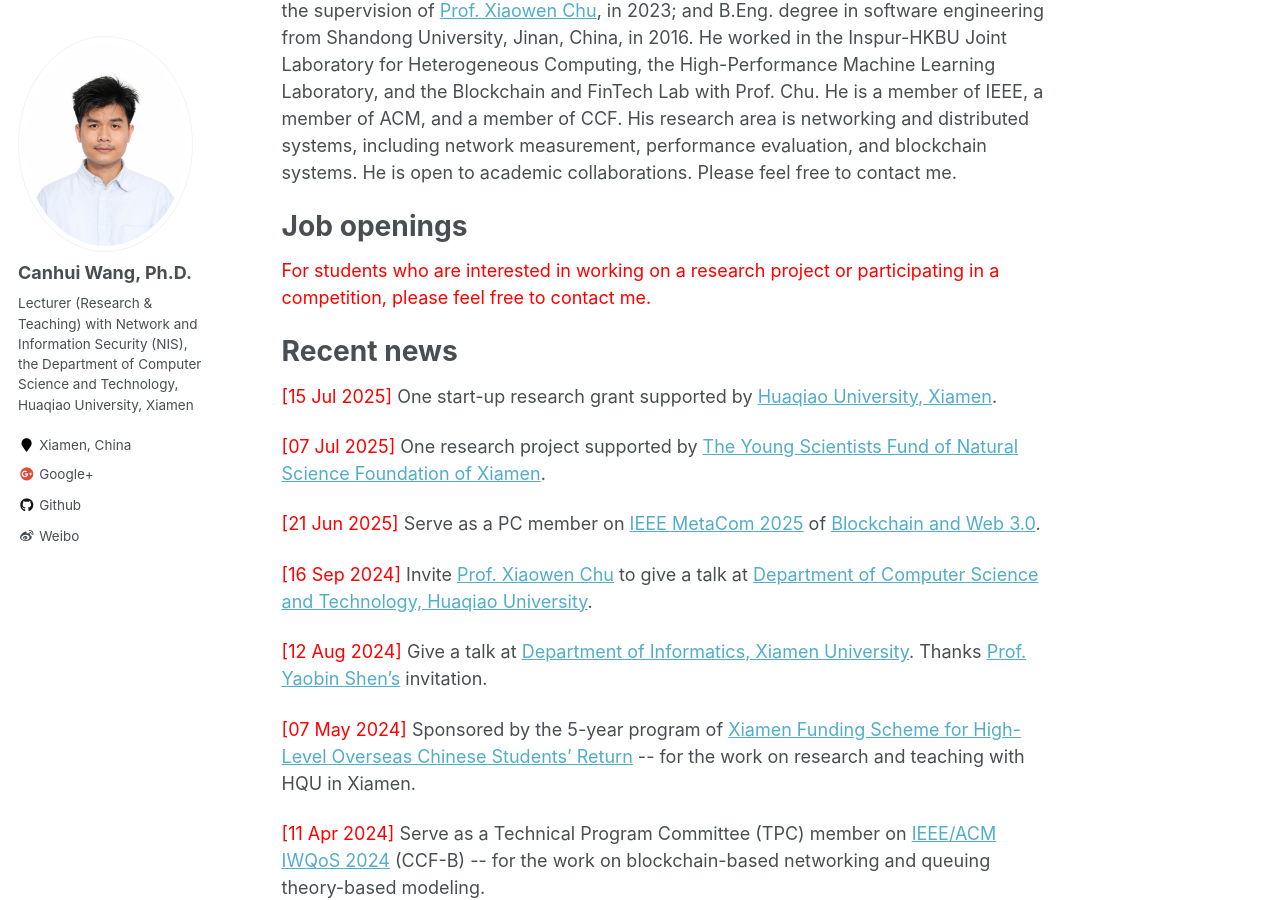
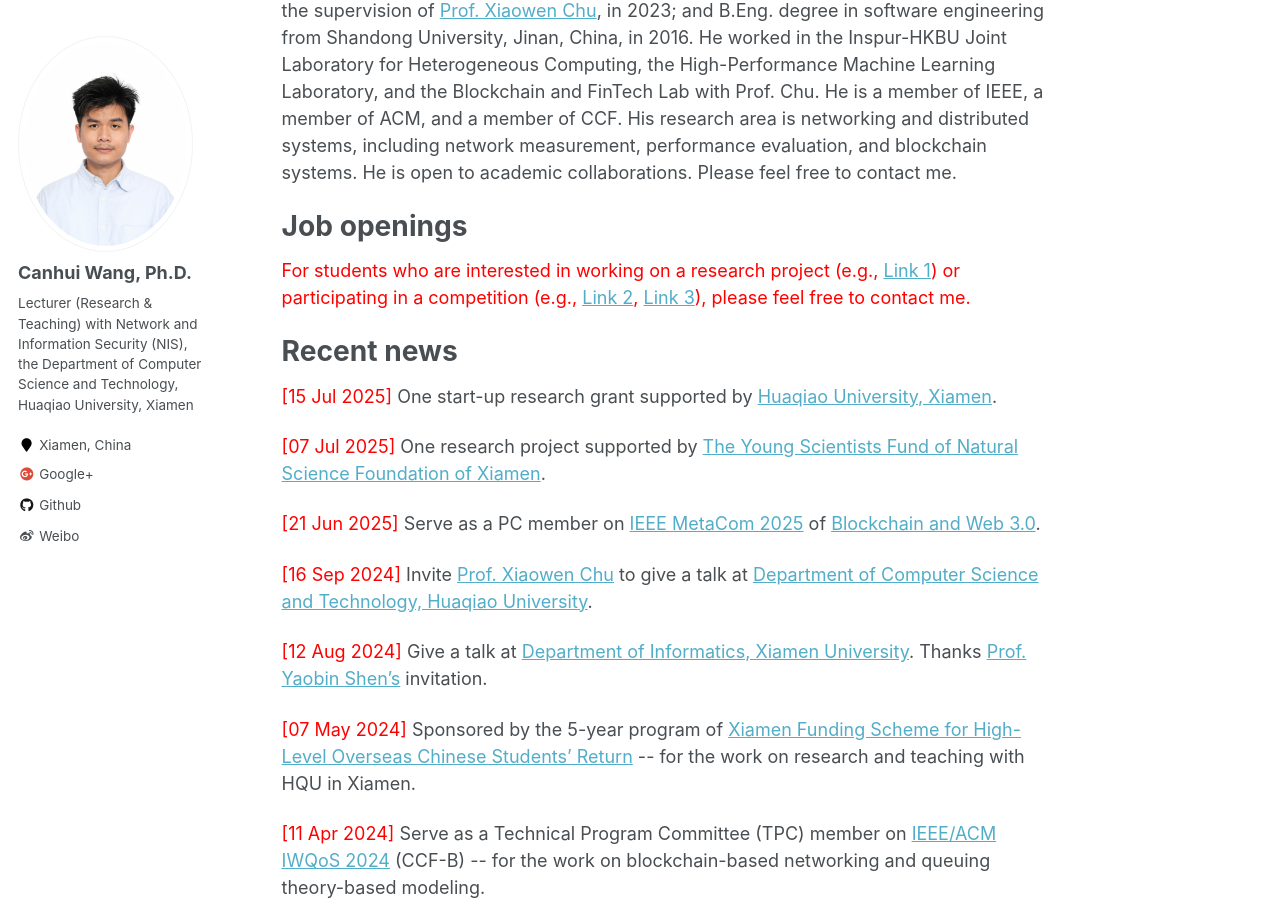
Before and after one commit to Canhui/canhui.github.io, a Jekyll site: the page built from _pages/about.md, in a window 1280 px wide and 900 px high, scrolled down 433 px. Built offline with Jekyll 4.4.1, drawn with Linux system fonts in a browser that asks for light colours; some of the changed text lies outside the part shown.

Commit message:
Update about.md

```diff
--- a/_pages/about.md
+++ b/_pages/about.md
@@ -14,7 +14,7 @@ Canhui Wang is currently a Lecturer (Research & Teaching) with Network and Infor
 
 Job openings
 ======
-<span style="color:red"> For students who are interested in working on a research project or participating in a competition, please feel free to contact me.</span>
+<span style="color:red"> For students who are interested in working on a research project (e.g., [Link 1](https://ccfddl.com/)) or participating in a competition (e.g., [Link 2](https://cst.hqu.edu.cn/info/1714/32141.htm), [Link 3](https://jwc.hqu.edu.cn/info/1089/12814.htm)), please feel free to contact me.</span>
 
 
 Recent news
@@ -80,7 +80,7 @@ Research grants
 
 Contact me
 ======
-Please contact me via E-mails: <ins>chwang@hqu.edu.cn</ins> or <ins>canhui_wang@qq.com</ins>. For more information, please find my [ORCID](https://orcid.org/0000-0001-7869-9083), [Google Scholar](https://scholar.google.com/citations?user=_pEPpkUAAAAJ), [Linkedin](https://www.linkedin.com/in/canhui-wang-ph-d-54a84017a/), and [Web of Science ResearcherID](https://www.webofscience.com/wos/author/record/HLX-9012-2023). Other useful links: [Link 1](https://ccfddl.com/), [Link 2](https://cst.hqu.edu.cn/info/1714/32141.htm).
-<p align="left">
+Please contact me via E-mails: <ins>chwang@hqu.edu.cn</ins> or <ins>canhui_wang@qq.com</ins>. For more information, please find my [ORCID](https://orcid.org/0000-0001-7869-9083), [Google Scholar](https://scholar.google.com/citations?user=_pEPpkUAAAAJ), [Linkedin](https://www.linkedin.com/in/canhui-wang-ph-d-54a84017a/), and [Web of Science ResearcherID](https://www.webofscience.com/wos/author/record/HLX-9012-2023).
+
   <img src='/images/WeChat.jpg' width="238">
 </p>
```
